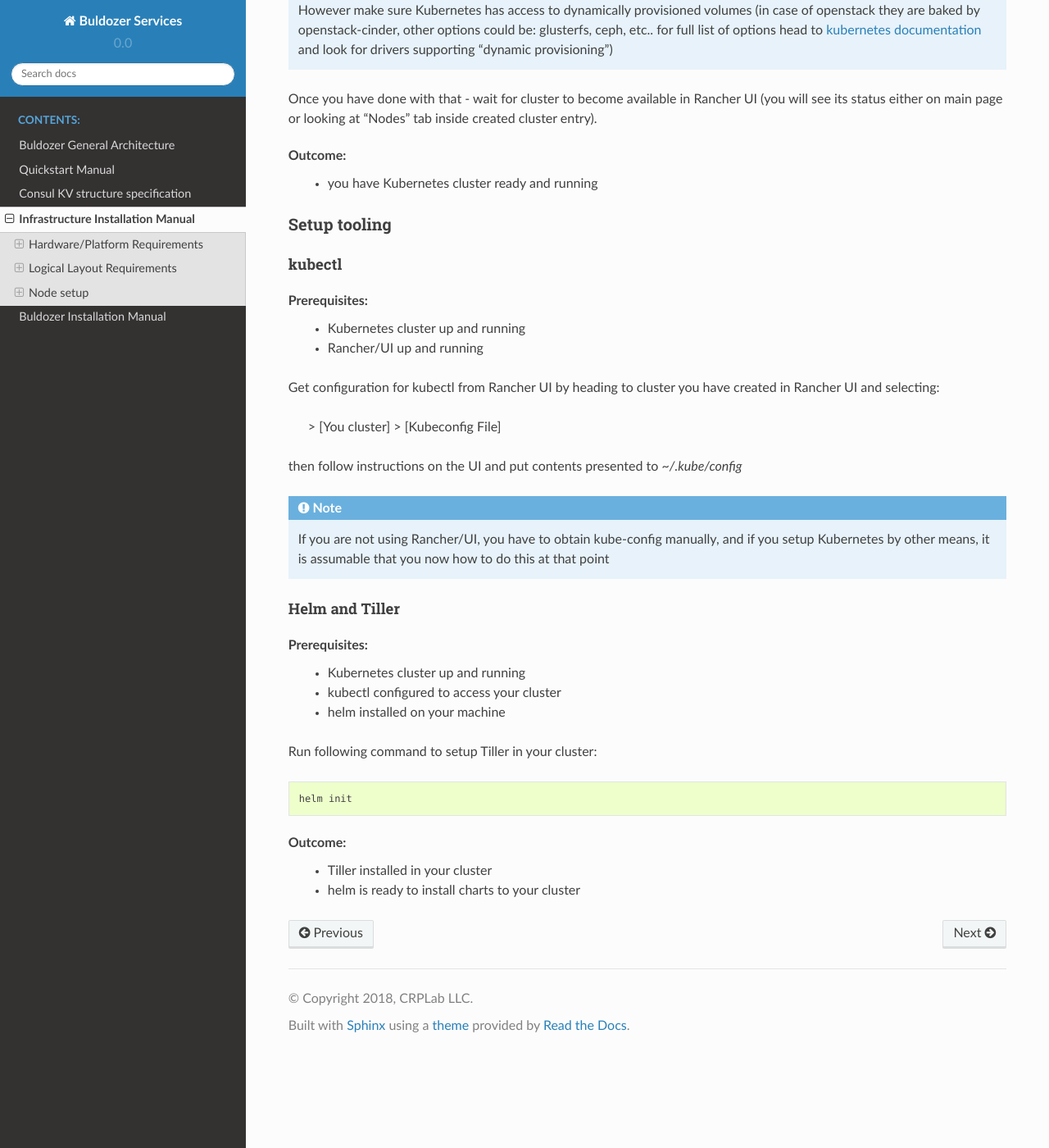
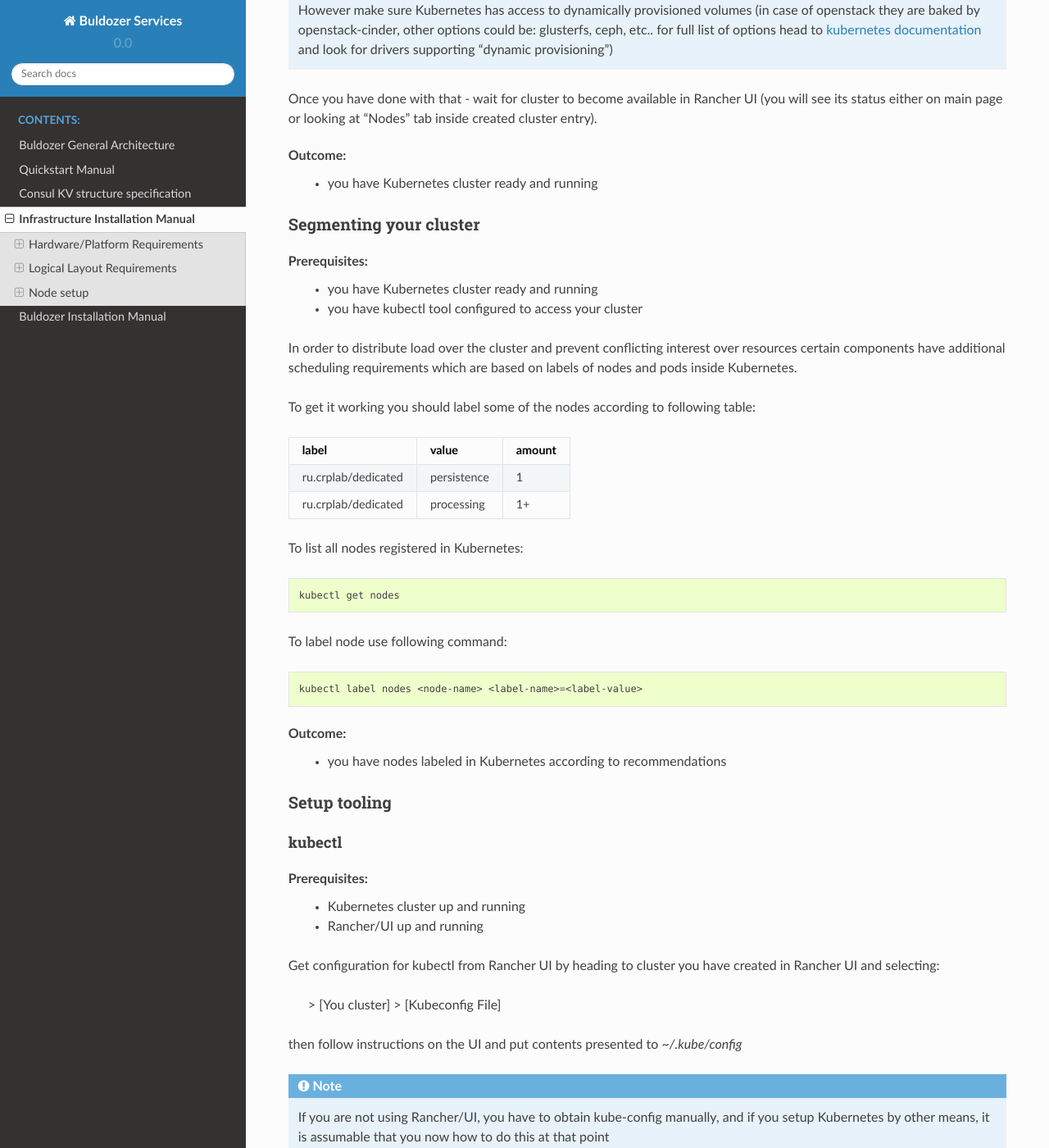
Before and after one commit to carrotFoxx/services, a Sphinx documentation site: the page built from docs/installation_manual.rst, in a window 1280 px wide and 1400 px high, scrolled down 5021 px. Shown: the whole window at 82% size. Built offline with Sphinx 7.4.7 and the Read the Docs theme 2.0.0, drawn with Linux system fonts in a browser that asks for light colours; formulas are drawn with MathJax 3.

Commit message:
BDZ-32 add current kafka,zk and kafka-manager services
+ add info on cluster segmentation and node labeling
+ add docx translator to sphinx (not working as expected)

```diff
--- a/docs/conf.py
+++ b/docs/conf.py
@@ -51,7 +51,9 @@ extensions = [
     'sphinx.ext.viewcode',
     'sphinx.ext.githubpages',
     'sphinxcontrib.plantuml',
-    'sphinxcontrib.httpdomain'
+    'sphinxcontrib.httpdomain',
+
+    'sphinxpapyrus.docxbuilder'
 ]
 
 # PlantUML command:
@@ -177,6 +179,28 @@ texinfo_documents = [
 
 # -- Extension configuration -------------------------------------------------
 
+# -- Options for Papirus DOCX output -----------------------------------------
+
+# get styles from:
+# docx_style = 'mystyle.docx'
+
+docx_coreproperties = {
+    'title': 'Buldozer Platform Documentation',
+    'author': author,
+}
+
+# Grouping the document tree into Docx files. List of tuples
+# (source start file, target name, {coreproperties}).
+docx_documents = [
+    (master_doc, 'Buldozer.docx', docx_coreproperties),
+]
+
+# insert page break before each heading 1, 2 and title
+# docx_pagebreak_level = 2
+
+# 'left', 'center', or 'right'
+docx_imagetable_align = 'center'
+
 # -- Options for todo extension ----------------------------------------------
 
 # If true, `todo` and `todoList` produce output, else they produce nothing.
--- a/docs/installation_manual.rst
+++ b/docs/installation_manual.rst
@@ -277,7 +277,43 @@ at "Nodes" tab inside created cluster entry).
 Outcome:
     - you have Kubernetes cluster ready and running
 
-.. todo label nodes
+Segmenting your cluster
+-----------------------
+
+Prerequisites:
+    - you have Kubernetes cluster ready and running
+    - you have kubectl tool configured to access your cluster
+
+In order to distribute load over the cluster and prevent conflicting
+interest over resources certain components have additional scheduling
+requirements which are based on labels of nodes and pods inside Kubernetes.
+
+To get it working you should label some of the nodes according to
+following table:
+
+===================   ===========   ======
+label                 value         amount
+===================   ===========   ======
+ru.crplab/dedicated   persistence   1
+ru.crplab/dedicated   processing    1+
+===================   ===========   ======
+
+To list all nodes registered in Kubernetes:
+
+.. code-block:: bash
+
+    kubectl get nodes
+
+
+To label node use following command:
+
+.. code-block:: bash
+
+    kubectl label nodes <node-name> <label-name>=<label-value>
+
+Outcome:
+    - you have nodes labeled in Kubernetes according to recommendations
+
 
 Setup tooling
 -------------
```
Also changed, not shown: docs/bdz_installation_manual.rst (+27 -0 lines), 4 other files.
